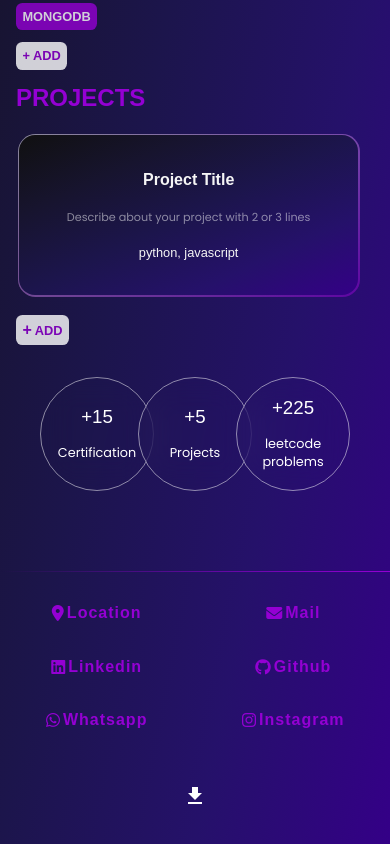
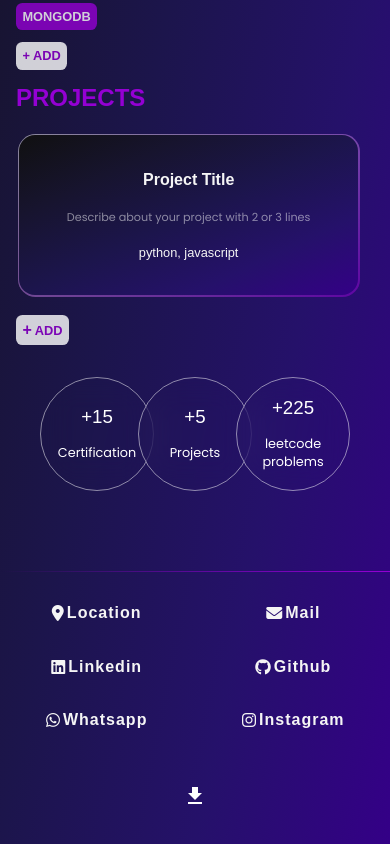
Before and after one commit to iamjagadeesan/ProfileCard, a plain HTML site: page index.html in a window 390 px wide. Shown: the part 1075-1919 px from the top of the page. Drawn offline with Linux system fonts and the light colour scheme; a web font is replaced by a local one.

Commit message:
Update style.css

```diff
--- a/style.css
+++ b/style.css
@@ -571,6 +571,7 @@ span > h3{
   gap: .2rem;
 }
 .linkss{
+	color:whitesmoke;
   font-family: sans-serif;
   padding: 1rem;
   margin: 0;
@@ -654,6 +655,8 @@ nav{
 }
 #mobNav{
   display: block;
+	width:100vw;
+	overflow-x:hidden;
   max-width: 100vw;
 }
 #rightBottom{
```
